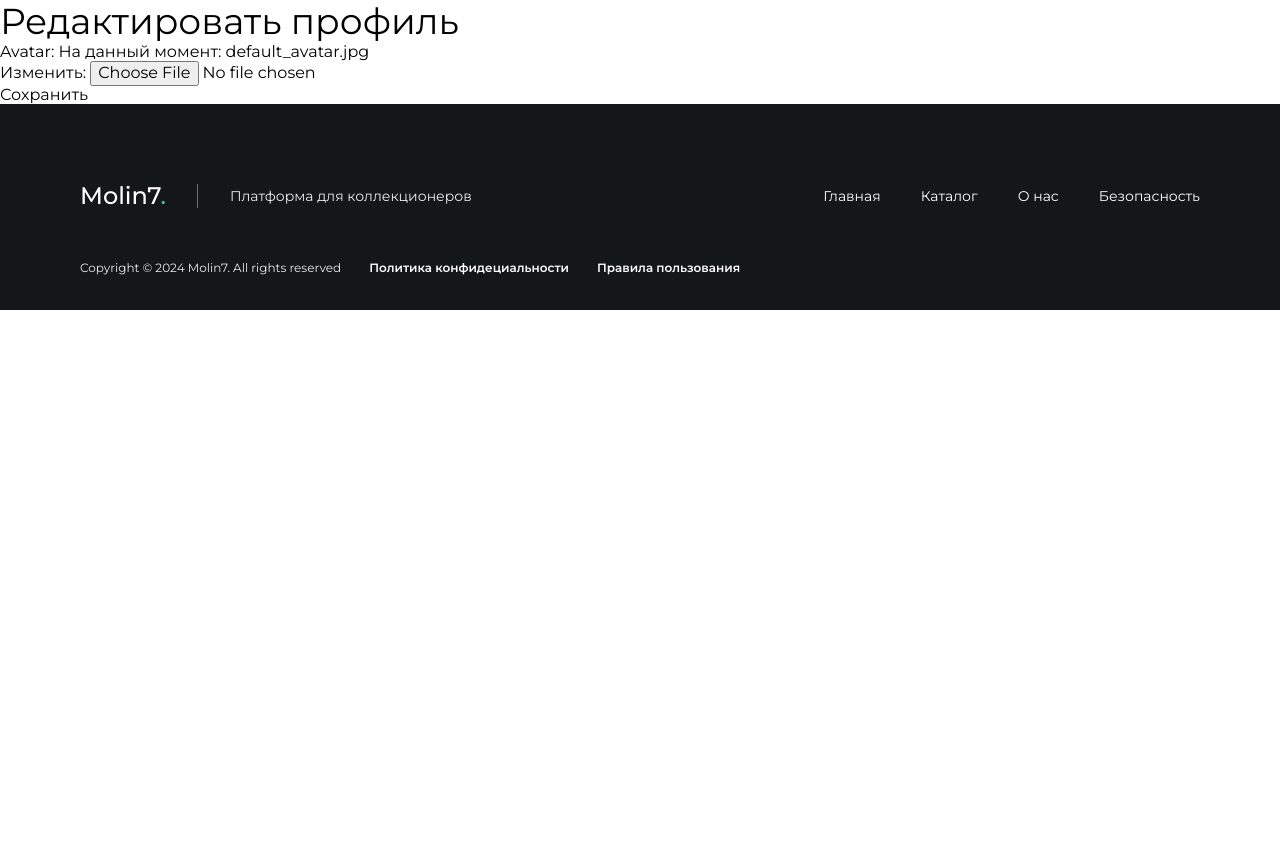
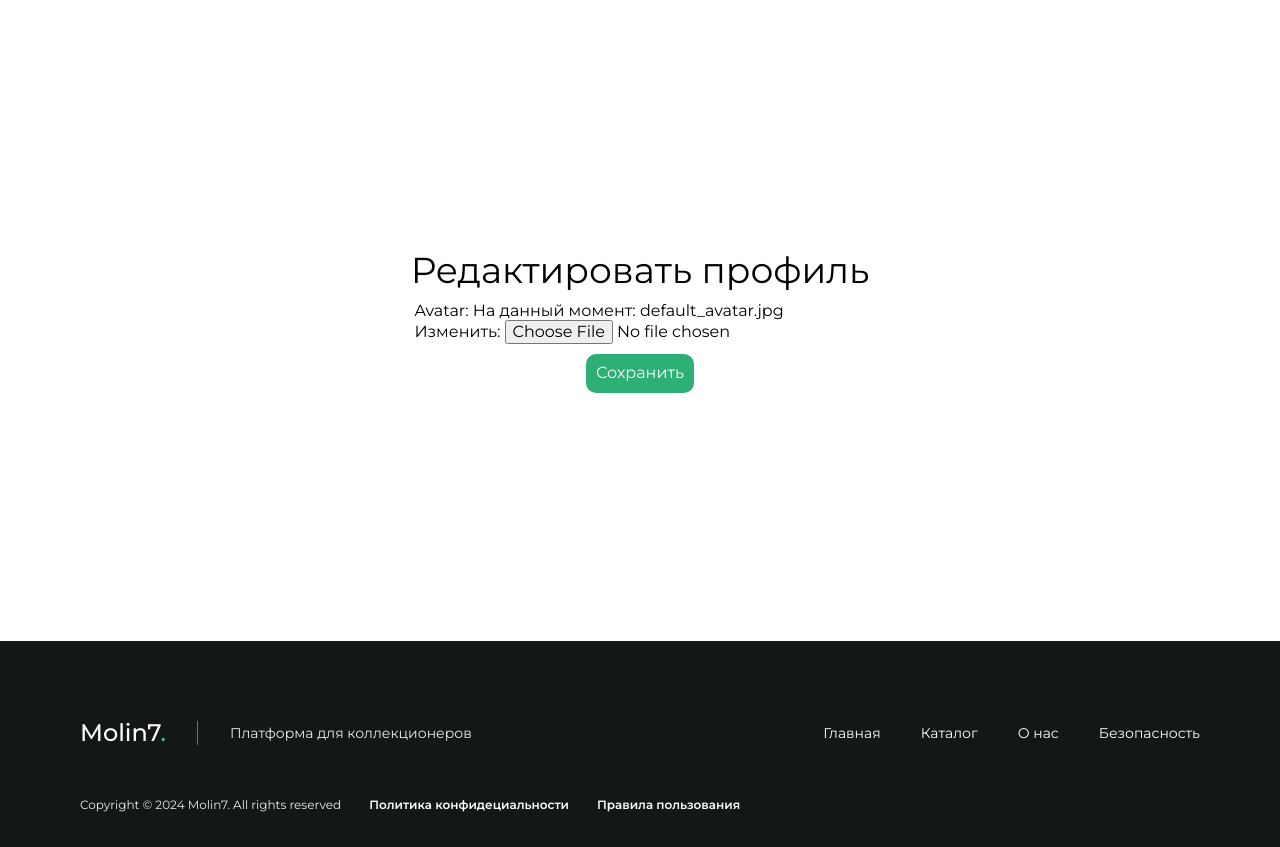
Before and after one commit to SuperProCoolName/PP_dj, a Django app: page /accounts/profile_edit/ in a window 1280 px wide. Shown: the part 69-916 px from the top of the page. Before the commit the page ends 379 px from the top, so only its background shows below. Run offline with Django 5.2, Linux system fonts and the light colour scheme; the visitor is signed in with stand-in values (Sample User, id 1).

Commit message:
profile style

```diff
--- a/accounts/templates/accounts/profile_edit.html
+++ b/accounts/templates/accounts/profile_edit.html
@@ -1,7 +1,11 @@
 {% extends 'base.html' %} {% block content %}
-<h2>Редактировать профиль</h2>
-<form method="post" enctype="multipart/form-data">
-	{% csrf_token %} {{ form.as_p }}
-	<button type="submit">Сохранить</button>
-</form>
+<section id="createad-section">
+  <h2 class="createad__title">Редактировать профиль</h2>
+  <form class="createad-form" method="post" enctype="multipart/form-data">
+    <div class="edit-profile">
+      {% csrf_token %} {{ form.as_p }}
+      <button class="edit__btn" type="submit">Сохранить</button>
+    </div>
+  </form>
+</section>
 {% endblock %}
--- a/static/templates/src/css/style.css
+++ b/static/templates/src/css/style.css
@@ -1713,3 +1713,23 @@
 	font-size: 22px;
 	margin: 10px 0 40px;
 }
+
+.edit-profile {
+	display: flex;
+	flex-direction: column;
+	justify-content: center;
+	align-items: center;
+}
+
+.edit__btn {
+	margin-top: 10px;
+	background-color: #2daf75;
+	padding: 10px;
+	border-radius: 10px;
+	color: #fff;
+	transition: all .4s ease-in-out;
+}
+
+.edit__btn:hover {
+	background-color: #0e9158;
+}
```
Also changed, not shown: media/avatars/osman/Perrito.webp (added).
